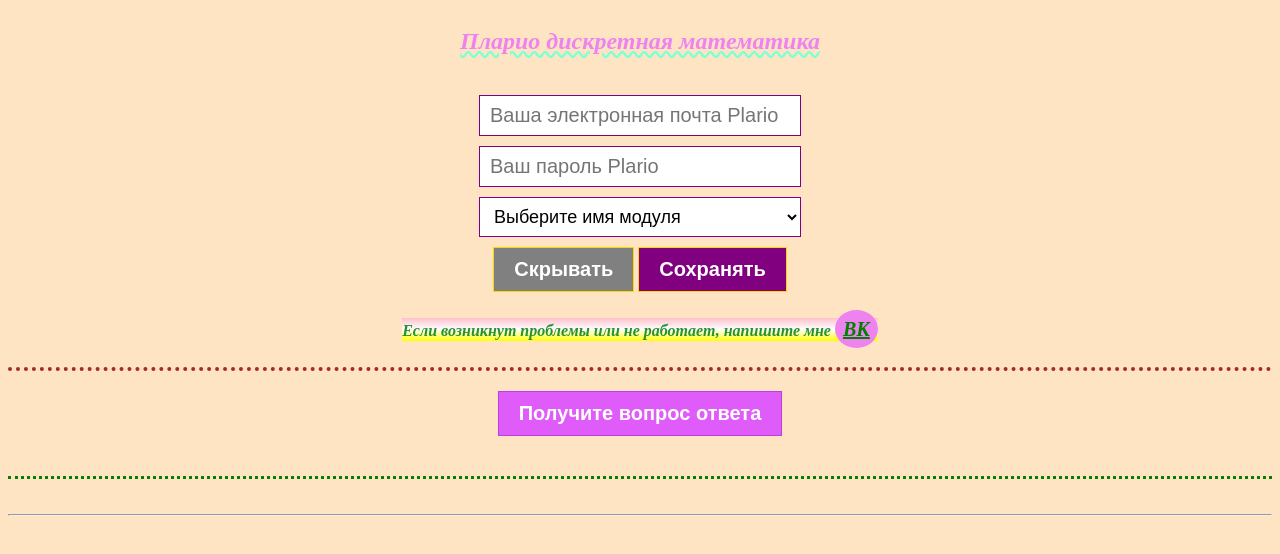
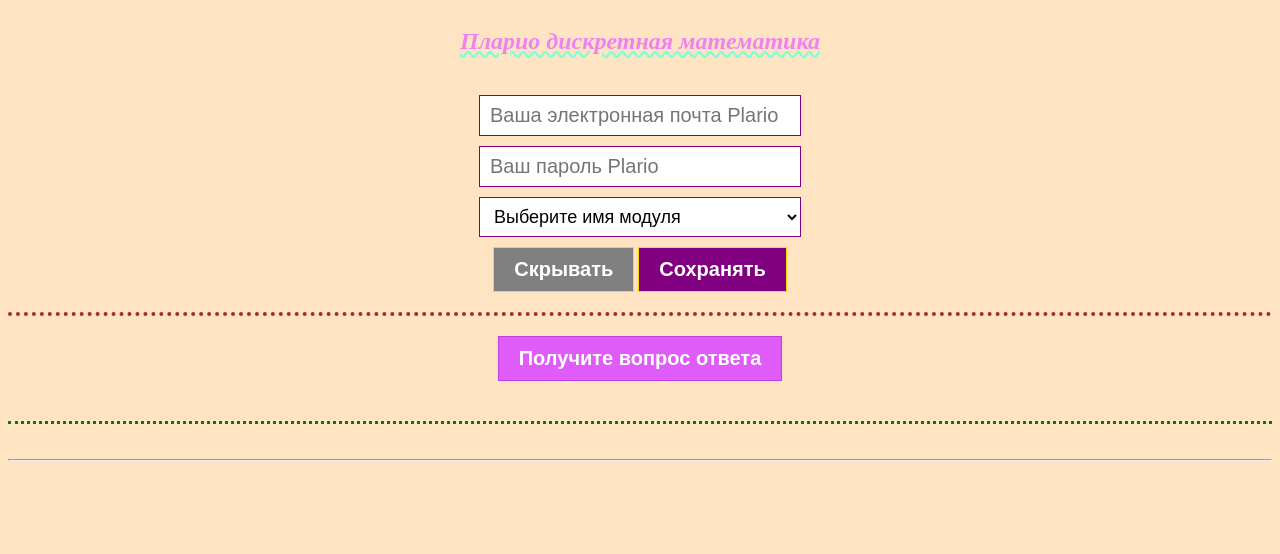
Before and after one commit to FakeCoder01/node-plario, a website: page index.html in a window 1280 px wide. Drawn offline with nearby package versions, Linux system fonts and the light colour scheme.

Commit message:
vk link commented

```diff
--- a/index.html
+++ b/index.html
@@ -118,7 +118,7 @@
             font-weight: bold;
             margin-bottom: 8;
         }
-        .contact-link{
+        /* .contact-link{
             font-size: 20px;
             color: green;
             border-radius: 50%;
@@ -134,7 +134,7 @@
             color: rgb(38, 145, 52);
             font-style: oblique;
             font-weight: bold;
-        }
+        } */
     </style>
     <script type="text/javascript" id="MathJax-script" src="https://cdn.jsdelivr.net/npm/mathjax@3/es5/tex-mml-chtml.js"></script>
 </head>
@@ -184,9 +184,9 @@
             <button type="button" id="save_btn" onclick="setup();">Сохранять</button>
         </div>
 
-        <p class="contact-text"> Если возникнут проблемы или не работает, напишите мне
+        <!-- <p class="contact-text"> Если возникнут проблемы или не работает, напишите мне
             <a class="contact-link" href="http://vk.com/import.pandas" target="_blank">ВК </a>
-        </p>
+        </p> -->
         <div id="message" onclick="this.innerText='&nbsp;';">  </div>
     </section>
 
```
